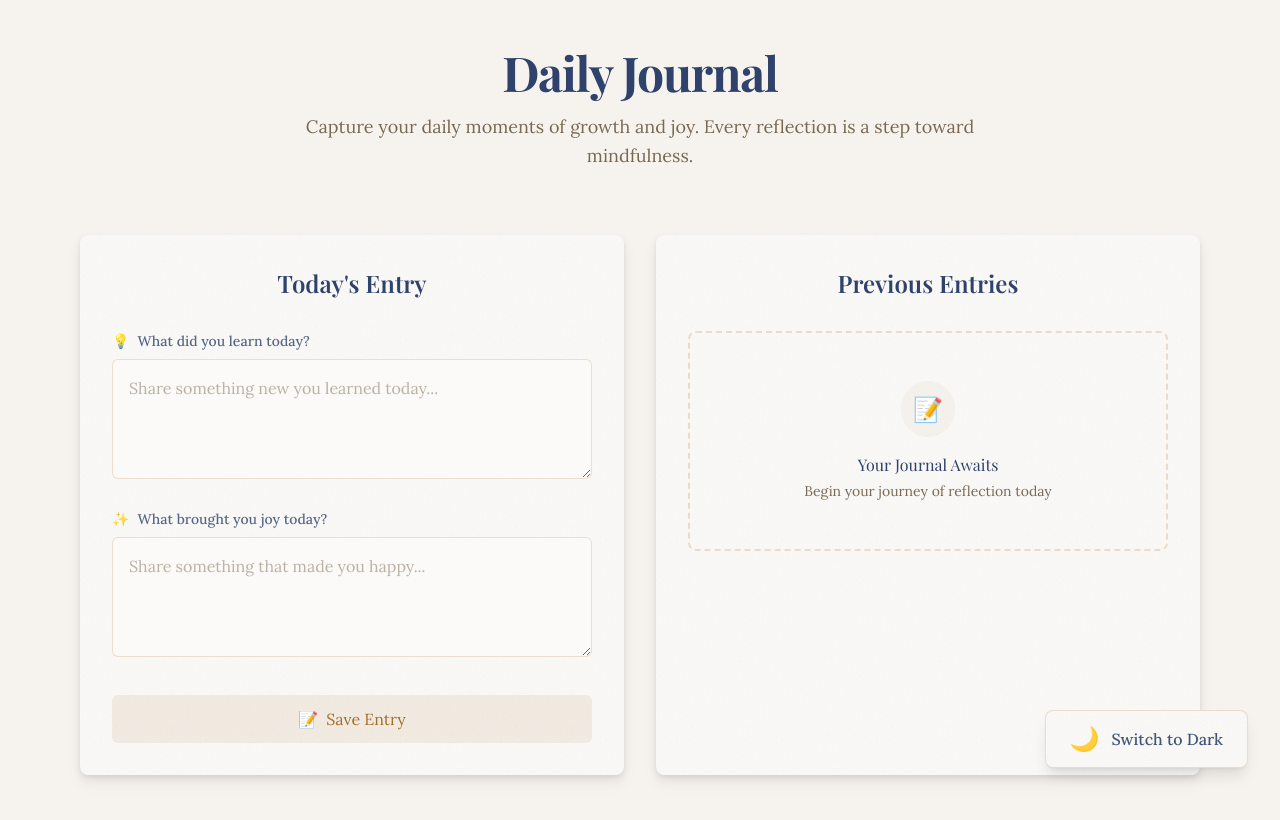
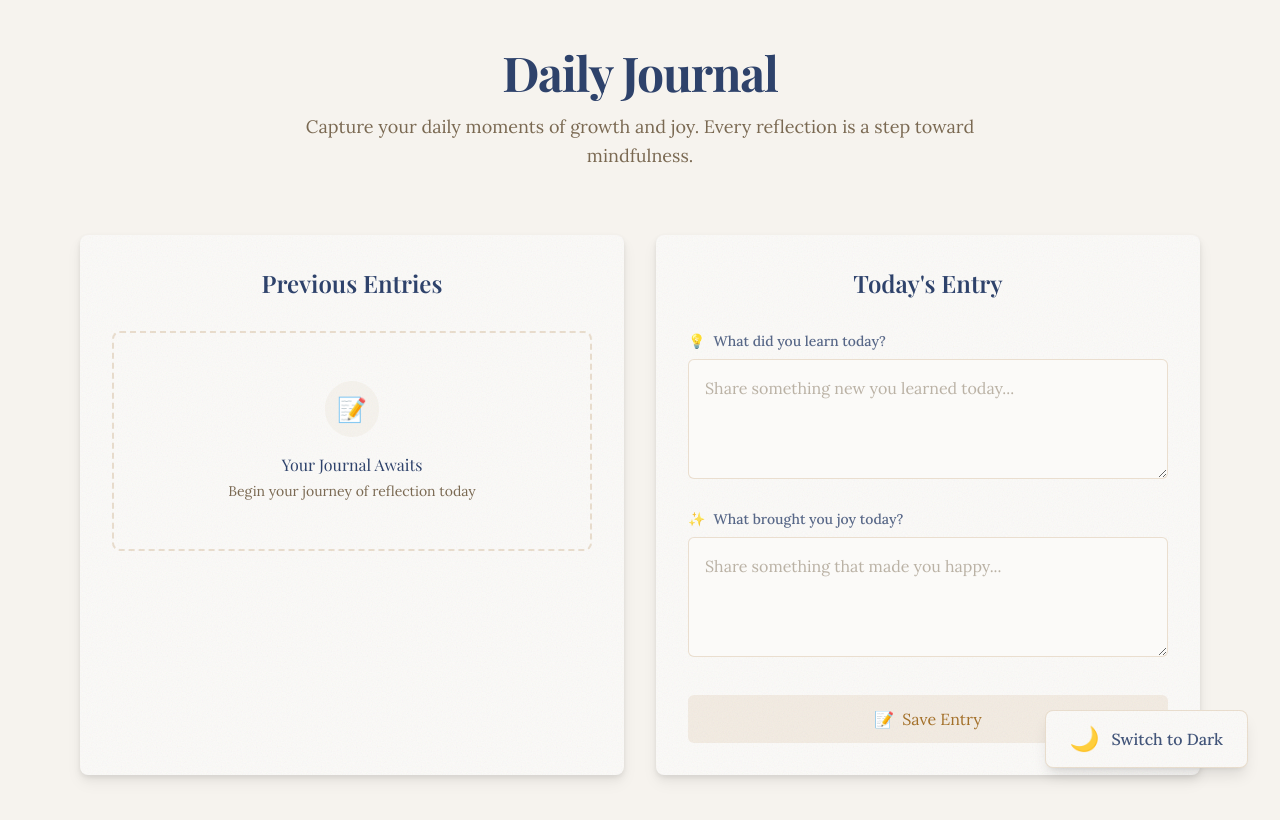
Before and after one commit to morhendos/quick-journal-app, a Next.js app: page / in a window 1280 px wide. Shown: the top 820 px of the page. Built offline with nearby package versions, Linux system fonts and the light colour scheme.

Commit message:
refactor: switch positions of Today's Entry and Previous Entries sections

```diff
--- a/src/app/page.tsx
+++ b/src/app/page.tsx
@@ -10,12 +10,12 @@ export default function Home() {
         <PageHeader />
 
         <div className="grid gap-8 lg:grid-cols-2 mb-20">
+          <Section title="Previous Entries">
+            <JournalEntryList />
+          </Section>
+
           <Section title="Today's Entry">
             <JournalEntryForm />
-          </Section>
-
-          <Section title="Previous Entries">
-            <JournalEntryList />
           </Section>
         </div>
 
```
